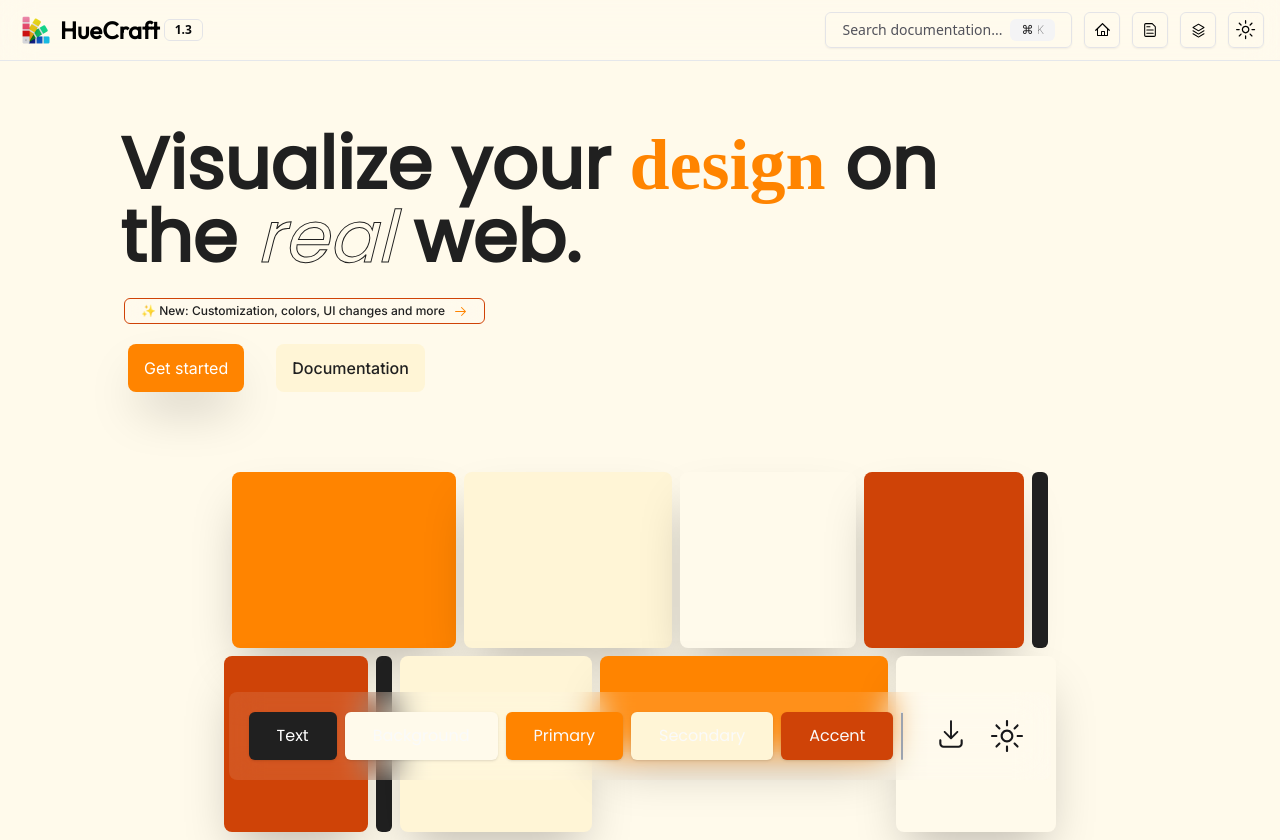
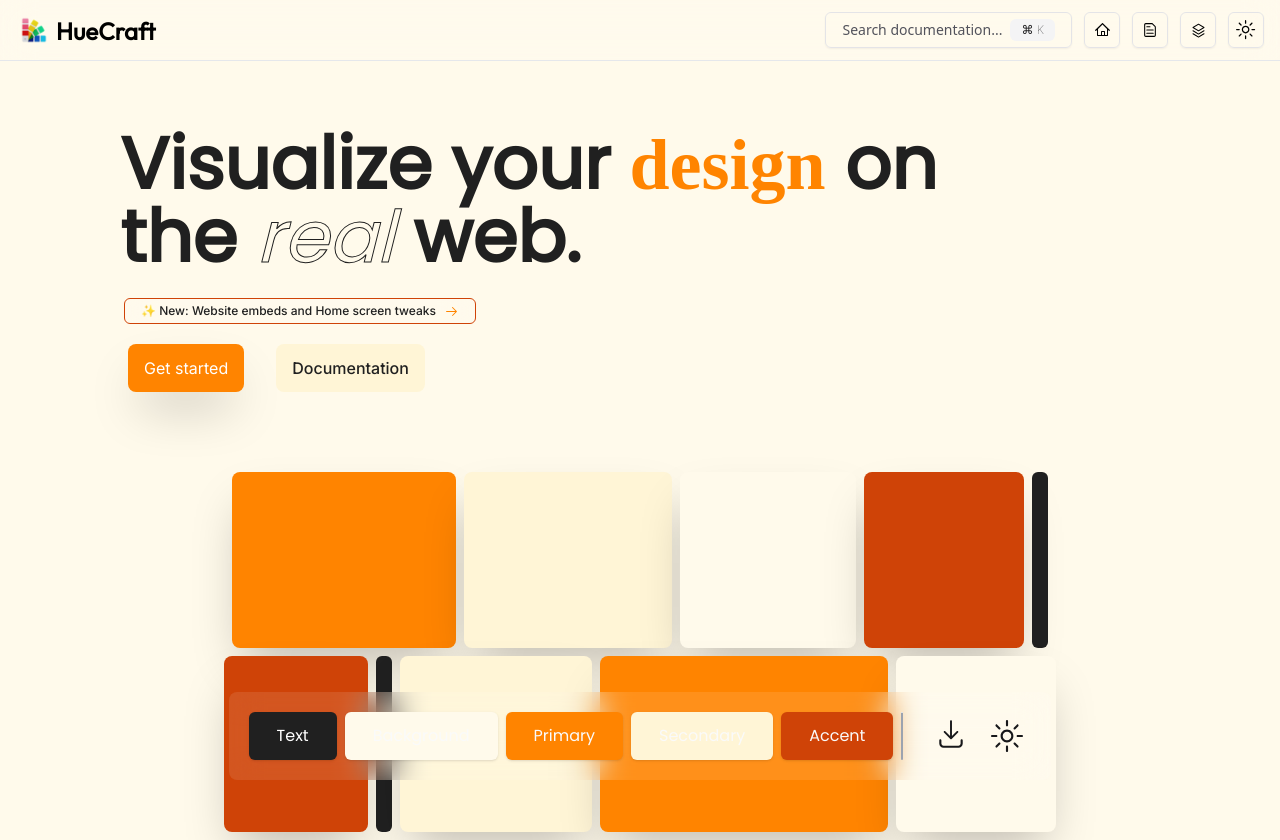
Before and after one commit to git-Abdul/huecraft, a Next.js app: page / in a window 1280 px wide. Built offline with nearby package versions, Linux system fonts and the light colour scheme; a web font is replaced by a local one.

Commit message:
Minor Release 1.3+

```diff
--- a/app/layout.jsx
+++ b/app/layout.jsx
@@ -18,7 +18,8 @@ export default function RootLayout({ children }) {
     <html lang="en">
       <head>
         <meta name="viewport" content="initial-scale=1.0, maximum-scale=1.0, user-scalable=no" />
-        <meta content="#14b6a4" data-react-helmet="true" name="theme-color" />
+        <meta content="https://git-abdul.github.io/huecraft/favicon.png" property="og:image" />
+        <meta content="#ff8400" data-react-helmet="true" name="theme-color" />
         <link rel="icon" href="favicon.png" type='png' sizes="any" />
       </head>
       <body className="bg-light dark:bg-dark select-none">
--- a/app/page.jsx
+++ b/app/page.jsx
@@ -92,7 +92,7 @@ export default function Home() {
               <div className="rounded-lg w-36 md:h-44 h-20" style={{ backgroundColor: accentColor }}></div>
               <div className="rounded-md w-4 md:h-44 h-20" style={{ backgroundColor: textColor }}></div>
               <div className="rounded-lg w-48 md:h-44 h-20" style={{ backgroundColor: secondaryColor }}></div>
-              <div className="rounded-lg w-72 md:h-24 h-20" style={{ backgroundColor: primaryColor }}></div>
+              <div className="rounded-lg w-72 md:h-44 h-20" style={{ backgroundColor: primaryColor }}></div>
               <div className="rounded-lg w-40 md:h-44 h-20 shadow-2xl" style={{ backgroundColor: bgColor }}></div>
             </div>
           </div>
@@ -103,7 +103,7 @@ export default function Home() {
             <div className="md:ml-20 mt-6 mb-5">
               <AlertDialog>
                 <AlertDialogTrigger>
-                  <Badge style={{ border: `1px solid ${accentColor}` }} className="ml-1 px-4 py-1 font-medium font-inter backdrop-blur-lg bg-white/10 dark:bg-zinc-900/30" variant="outline"><div className="flex justify-normal"><p style={{ color: textColor }} className="mr-2">✨ New: Customization, colors, UI changes and more</p> <ArrowRightIcon style={{ color: primaryColor }} className="mt-[1px]" /></div></Badge>
+                  <Badge style={{ border: `1px solid ${accentColor}` }} className="ml-1 px-4 py-1 font-medium font-inter backdrop-blur-lg bg-white/10 dark:bg-zinc-900/30" variant="outline"><div className="flex justify-normal"><p style={{ color: textColor }} className="mr-2">✨ New: Website embeds and Home screen tweaks</p> <ArrowRightIcon style={{ color: primaryColor }} className="mt-[1px]" /></div></Badge>
                 </AlertDialogTrigger>
                 <AlertDialogContent style={{ backgroundColor: bgColor, backdropFilter: "blur(20px)" }} className="select-none">
                   <AlertDialogHeader>
@@ -153,7 +153,7 @@ export default function Home() {
             <div className="rounded-lg w-36 md:h-44 h-20 shadow-2xl" style={{ backgroundColor: accentColor }}></div>
             <div className="rounded-md w-4 md:h-44 h-20 shadow-2xl" style={{ backgroundColor: textColor }}></div>
             <div className="rounded-lg w-48 md:h-44 h-20 shadow-2xl" style={{ backgroundColor: secondaryColor }}></div>
-            <div className="rounded-lg w-72 md:h-24 h-20 shadow-2xl" style={{ backgroundColor: primaryColor }}></div>
+            <div className="rounded-lg w-72 md:h-44 h-20 shadow-2xl" style={{ backgroundColor: primaryColor }}></div>
             <div className="rounded-lg w-40 md:h-44 h-20 shadow-2xl" style={{ backgroundColor: bgColor }}></div>
           </div>
         </div>
--- a/components/navBar.js
+++ b/components/navBar.js
@@ -160,9 +160,8 @@ export function NavBar() {
             < nav className="backdrop-blur-lg border-b bg-white/10 dark:bg-zinc-900/30 fixed py-3 md:py-0 dark:border-zinc-700 select-none w-full top-0 z-10" >
                 <div className="max-w-screen-xl flex flex-wrap items-center justify-between mx-auto px-4 my-1">
                     <Link href={"/"} className="flex items-center m-1">
-                        <Image src="favicon.png" alt="logo" className="h-8 w-8 mr-2" width={"0"} height={"0"} />
-                        <h1 className="text-2xl font-outfit font-bold">HueCraft</h1>
-                        <Badge className="ml-1 backdrop-blur-lg" variant="outline">{version}</Badge>
+                        <Image src="favicon.png" alt="logo" className="h-7 w-7 mr-2" width={"0"} height={"0"} />
+                        <h1 className="text-2xl font-outfit font-bold mt-[2px]">HueCraft</h1>
                     </Link>
                     <div className="flex justify-normal left-0 gap-2">
                         <div className="md:invisible">
--- a/components/version.js
+++ b/components/version.js
@@ -1 +1 @@
-export const version = "1.3"
+export const version = "1.3+"
--- a/package.json
+++ b/package.json
@@ -26,6 +26,8 @@
     "next": "^13.5.4",
     "next-themes": "^0.2.1",
     "nextjs-progressbar": "^0.0.16",
+    "nprogress": "^0.2.0",
+    "prop-types": "^15.8.1",
     "react": "latest",
     "react-color": "^2.19.3",
     "react-dom": "latest",
```
Also changed, not shown: 2 other files (tests, documents, lock files or other folders).
